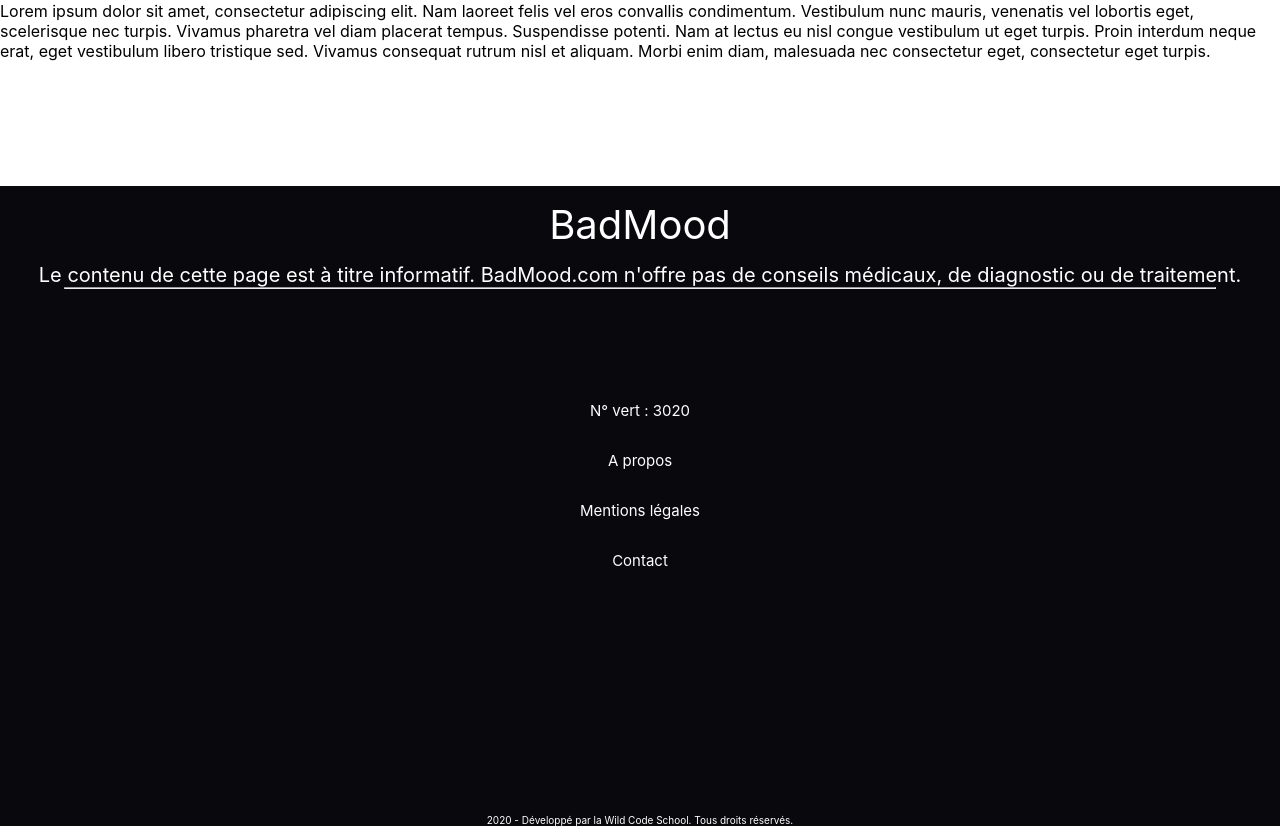
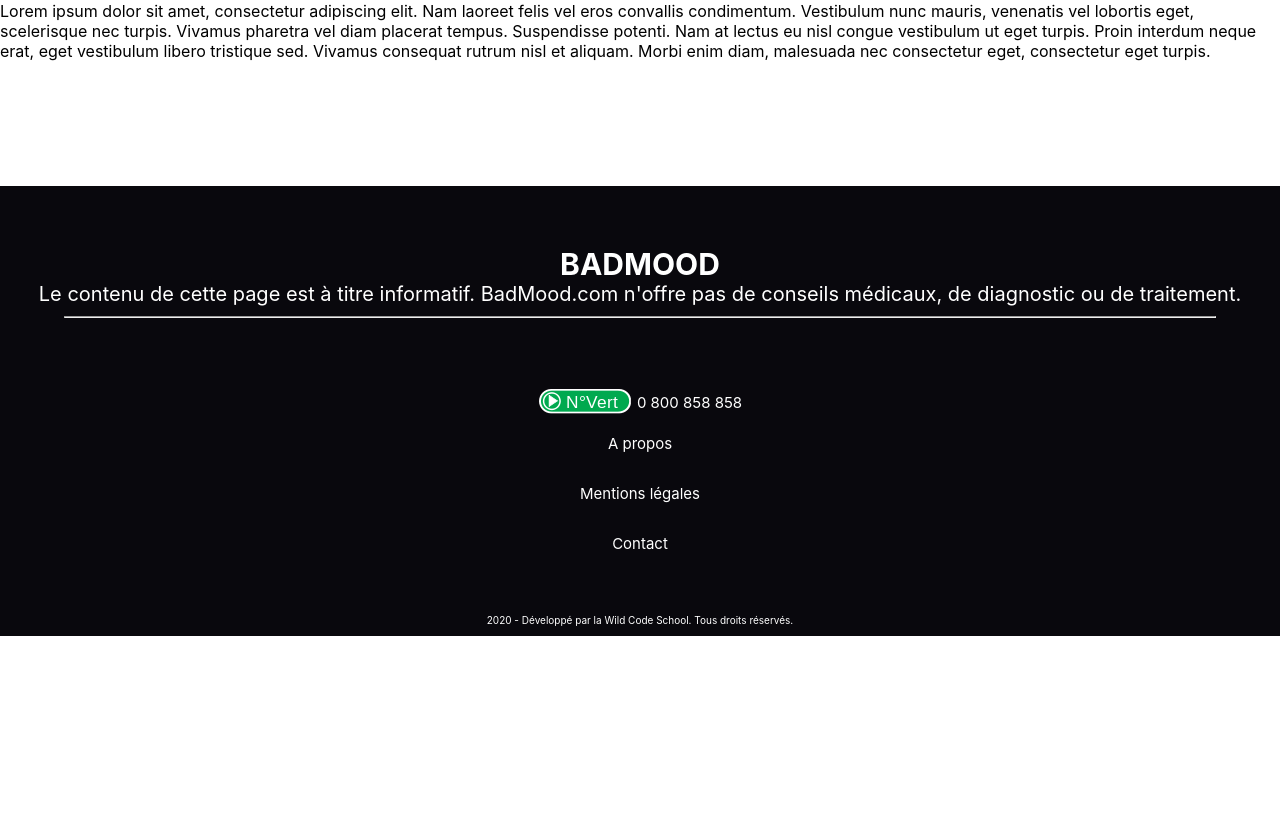
Before and after one commit to FranciscoKevin/Badmood, a PHP site: page /index.php in a window 1280 px wide. Shown: the part 1894-2720 px from the top of the page. After the commit the page ends 2530 px from the top, so only its background shows below. Run offline with PHP 8.4, Linux system fonts and the light colour scheme; some libraries are stand-ins or nearby versions.

Commit message:
Modification du footer et ajout d'une image

```diff
--- a/footer.css
+++ b/footer.css
@@ -1,8 +1,10 @@
 footer{
     background-color:  #09080D;
     width: 100%;
-    height: 640px;
+    height: 450px;
     display: flex;
+    padding-top: 60px;
+    padding-bottom: 10px;
     flex-direction: column;
     align-items: center;
     justify-content: flex-start;
@@ -12,9 +14,11 @@ footer{
     display: flex;
     justify-content: center;
     align-items: center;
-    font-size: 40px;
+    font-size: 30px;
     width: 100%;
     height: 100px;
+    text-transform: uppercase;
+    font-weight: bold;
 
 }
 .advertisement{
@@ -33,11 +37,10 @@ footer{
     align-items: center;
     text-align: center;
     width: 100%;
-    height: 500px;
+    padding-top: 70px;
     justify-content: center;
+}
 
-
-}
 p.wildCodeSchool{
     display: flex;
     align-items: flex-end;
@@ -47,12 +50,28 @@ p.wildCodeSchool{
 }
 hr.principal{
     width: 90%;
+    margin-top: 10px;
 }
 p.footer{
     margin: 20px;
     text-align: start;
     height: 10px;
 }
+
+p.footer1 span{
+    display: block;
+    margin-top: 5px;
+    padding-left: 5px;
+}
+p.footer1{
+    display: flex;
+    justify-content: center;
+}
+
+.footer1{
+
+}
+
 .wcsCopyright{
     color: white;
     width: 100%;
--- a/footer.php
+++ b/footer.php
@@ -7,7 +7,7 @@
     </div>
     <hr class="principal">
     <div class='informationsFooter'>
-        <p class="footer">N° vert : 3020</p>
+        <p class="footer1"><img src="img/num-vert.png" alt="Numéro vert"><span>0 800 858 858</span></p>
         <p class="footer"><a href="page_contact.php" class="footerLink">A propos</a></p>
         <p class="footer"><a href="page_mentions_legales" class="footerLink">Mentions légales</a></p>
         <p class="footer"><a href="page_contact.php" class="footerLink">Contact</a></p>
```
Also changed, not shown: img/num-vert.png (added).
